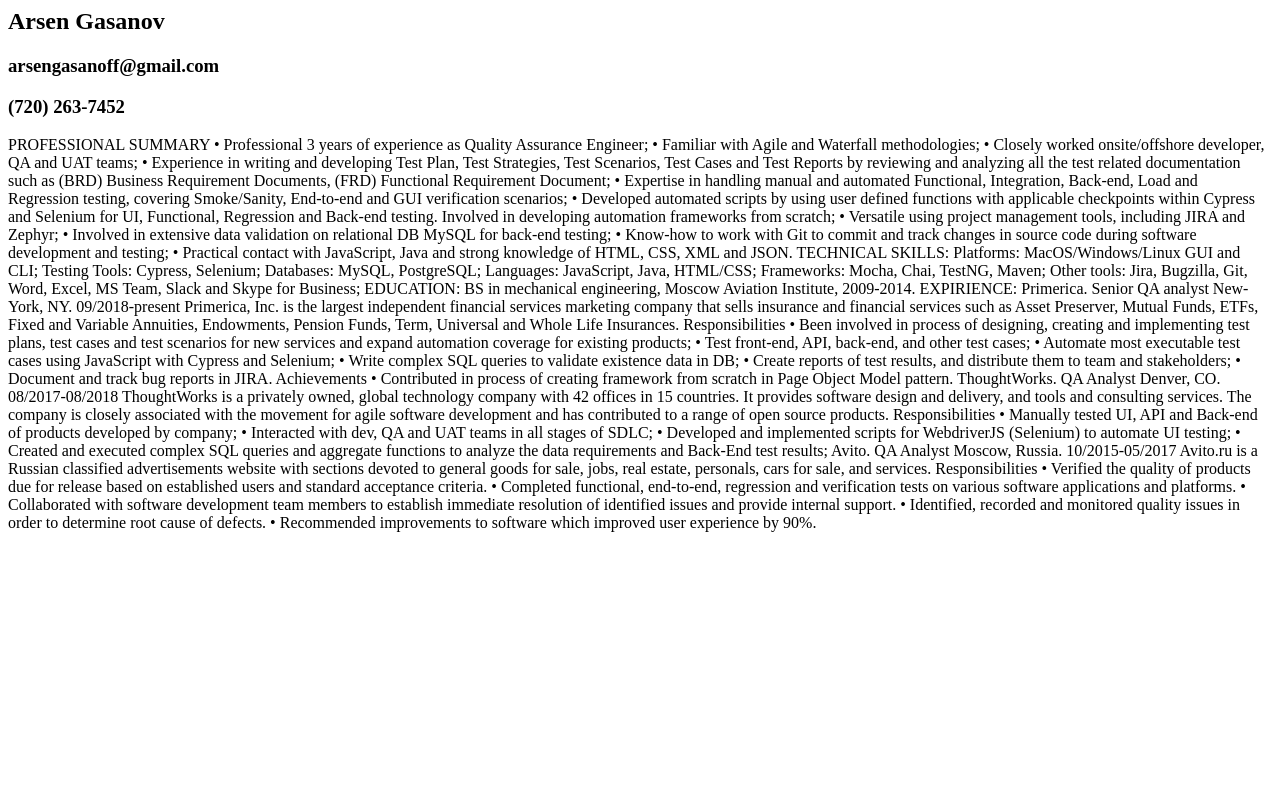
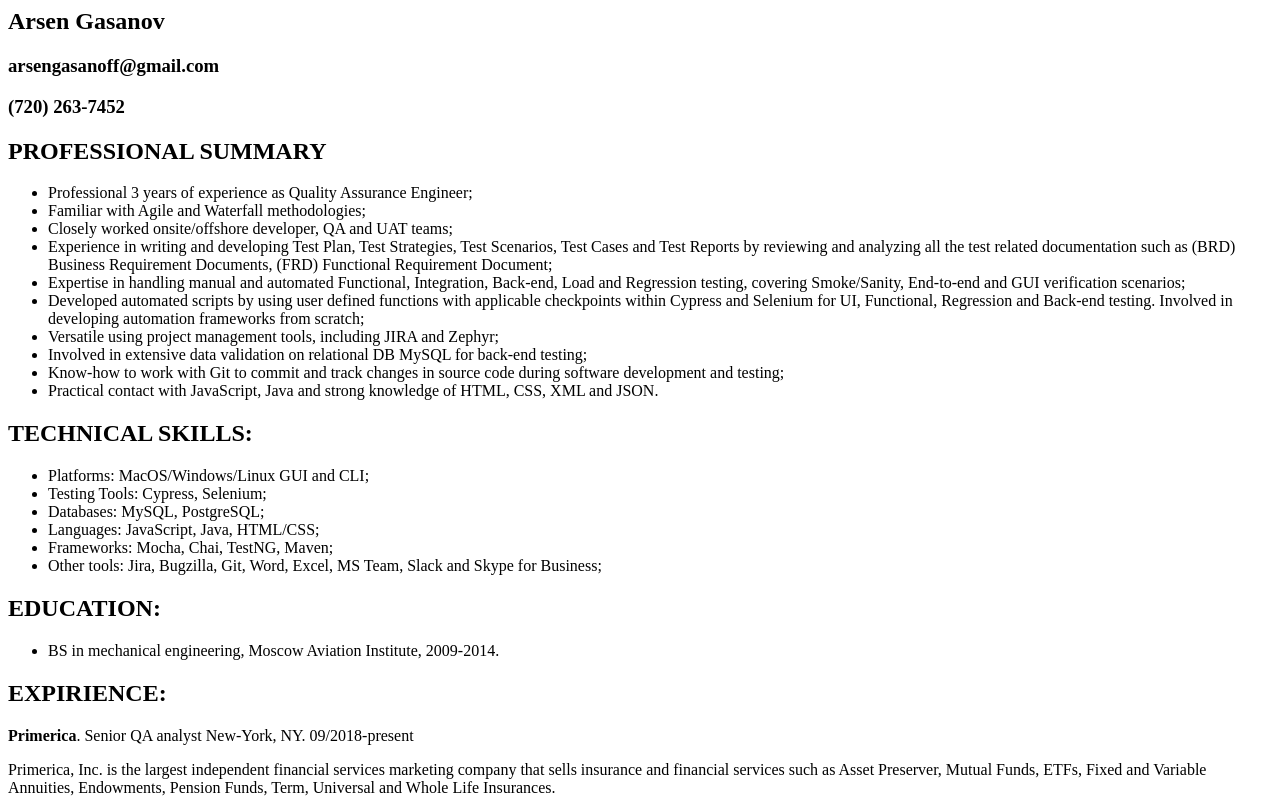
Before and after one commit to arsengasanoff/arsengasanoff, a plain HTML site: page index.html in a window 1280 px wide. Shown: the top 801 px of the page. Drawn offline with Linux system fonts and the light colour scheme.

Commit message:
Update index.html

```diff
--- a/index.html
+++ b/index.html
@@ -6,37 +6,41 @@
 <h3>(720) 263-7452</h3>
 
 
-PROFESSIONAL SUMMARY
-•	Professional 3 years of experience as Quality Assurance Engineer;
-•	Familiar with Agile and Waterfall methodologies;
-•	Closely worked onsite/offshore developer, QA and UAT teams;
-•	Experience in writing and developing Test Plan, Test Strategies, Test Scenarios, Test Cases and Test Reports by reviewing and analyzing all the test related documentation such as (BRD) Business Requirement Documents, (FRD) Functional Requirement Document;
-•	Expertise in handling manual and automated Functional, Integration, Back-end, Load and Regression testing, covering Smoke/Sanity, End-to-end and GUI verification scenarios;
-•	Developed automated scripts by using user defined functions with applicable checkpoints within Cypress and Selenium for UI, Functional, Regression and Back-end testing. Involved in developing automation frameworks from scratch;
-•	Versatile using project management tools, including JIRA and Zephyr;
-•	Involved in extensive data validation on relational DB MySQL for back-end testing;
-•	Know-how to work with Git to commit and track changes in source code during software development and testing;
-•	Practical contact with JavaScript, Java and strong knowledge of HTML, CSS, XML and JSON.
+ <h2>PROFESSIONAL SUMMARY</h2>
+<ul>
+ <li>Professional 3 years of experience as Quality Assurance Engineer;</li>
+ <li>Familiar with Agile and Waterfall methodologies;</li>
+ <li>Closely worked onsite/offshore developer, QA and UAT teams;</li>
+ <li>Experience in writing and developing Test Plan, Test Strategies, Test Scenarios, Test Cases and Test Reports by reviewing and analyzing all the test related documentation such as (BRD) Business Requirement Documents, (FRD) Functional Requirement Document;</li>
+ <li>Expertise in handling manual and automated Functional, Integration, Back-end, Load and Regression testing, covering Smoke/Sanity, End-to-end and GUI verification scenarios;</li>
+ <li>Developed automated scripts by using user defined functions with applicable checkpoints within Cypress and Selenium for UI, Functional, Regression and Back-end testing. Involved in developing automation frameworks from scratch;</li>
+ <li>Versatile using project management tools, including JIRA and Zephyr;</li>
+ <li>Involved in extensive data validation on relational DB MySQL for back-end testing;</li>
+ <li>Know-how to work with Git to commit and track changes in source code during software development and testing;</li>
+ <li>Practical contact with JavaScript, Java and strong knowledge of HTML, CSS, XML and JSON.</li>
+</ul>
+ <h2>TECHNICAL SKILLS:</h2>
+<ul>
+ <li>Platforms: MacOS/Windows/Linux GUI and CLI;</li>
+ <li>Testing Tools: Cypress, Selenium;</li>
+ <li>Databases: MySQL, PostgreSQL;</li>
+ <li>Languages: JavaScript, Java, HTML/CSS;</li>
+ <li>Frameworks: Mocha, Chai, TestNG, Maven;</li>
+ <li>Other tools: Jira, Bugzilla, Git, Word, Excel, MS Team, Slack and Skype for Business;</li>
+ </ul>
 
-TECHNICAL SKILLS:
-Platforms: MacOS/Windows/Linux GUI and CLI;
-Testing Tools: Cypress, Selenium;
-Databases: MySQL, PostgreSQL;
-Languages: JavaScript, Java, HTML/CSS;
-Frameworks: Mocha, Chai, TestNG, Maven;
-Other tools: Jira, Bugzilla, Git, Word, Excel, MS Team, Slack and Skype for Business;
-
-EDUCATION:
-BS in mechanical engineering, Moscow Aviation Institute, 2009-2014.
+<h2>EDUCATION:</h2>
+<ul>
+  <li>BS in mechanical engineering, Moscow Aviation Institute, 2009-2014.</li>
+</ul>
 
 
-EXPIRIENCE:
+ <h2>EXPIRIENCE:</h2>
 
+ <span><b>Primerica</b>. Senior QA analyst</span>
+ <span>New-York, NY. 09/2018-present</span>
 
-Primerica. Senior QA analyst
-New-York, NY. 09/2018-present
-
-Primerica, Inc. is the largest independent financial services marketing company that sells insurance and financial services such as Asset Preserver, Mutual Funds, ETFs, Fixed and Variable Annuities, Endowments, Pension Funds, Term, Universal and Whole Life Insurances.
+<p>Primerica, Inc. is the largest independent financial services marketing company that sells insurance and financial services such as Asset Preserver, Mutual Funds, ETFs, Fixed and Variable Annuities, Endowments, Pension Funds, Term, Universal and Whole Life Insurances.</p>
 
 
 Responsibilities
```
